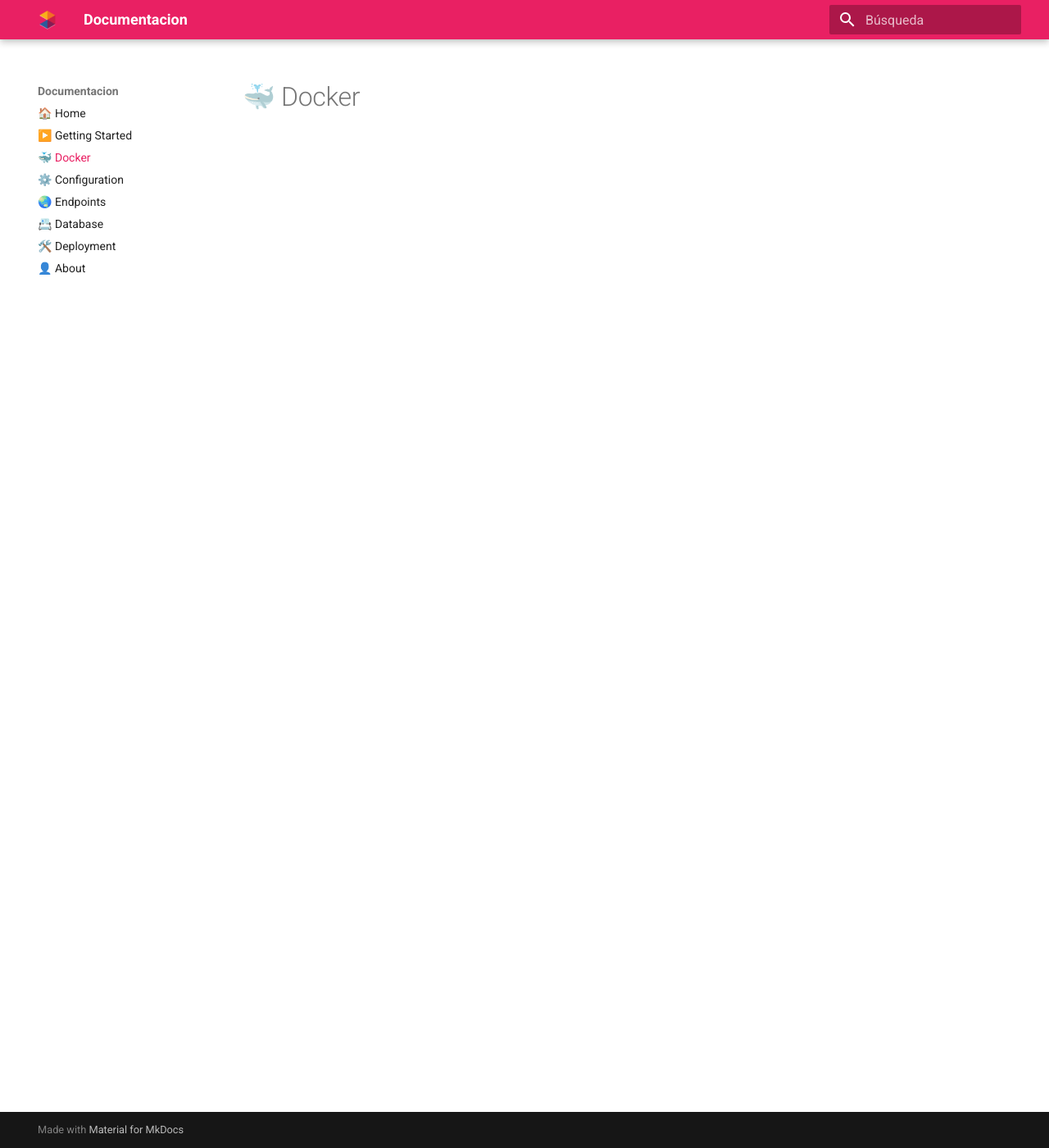
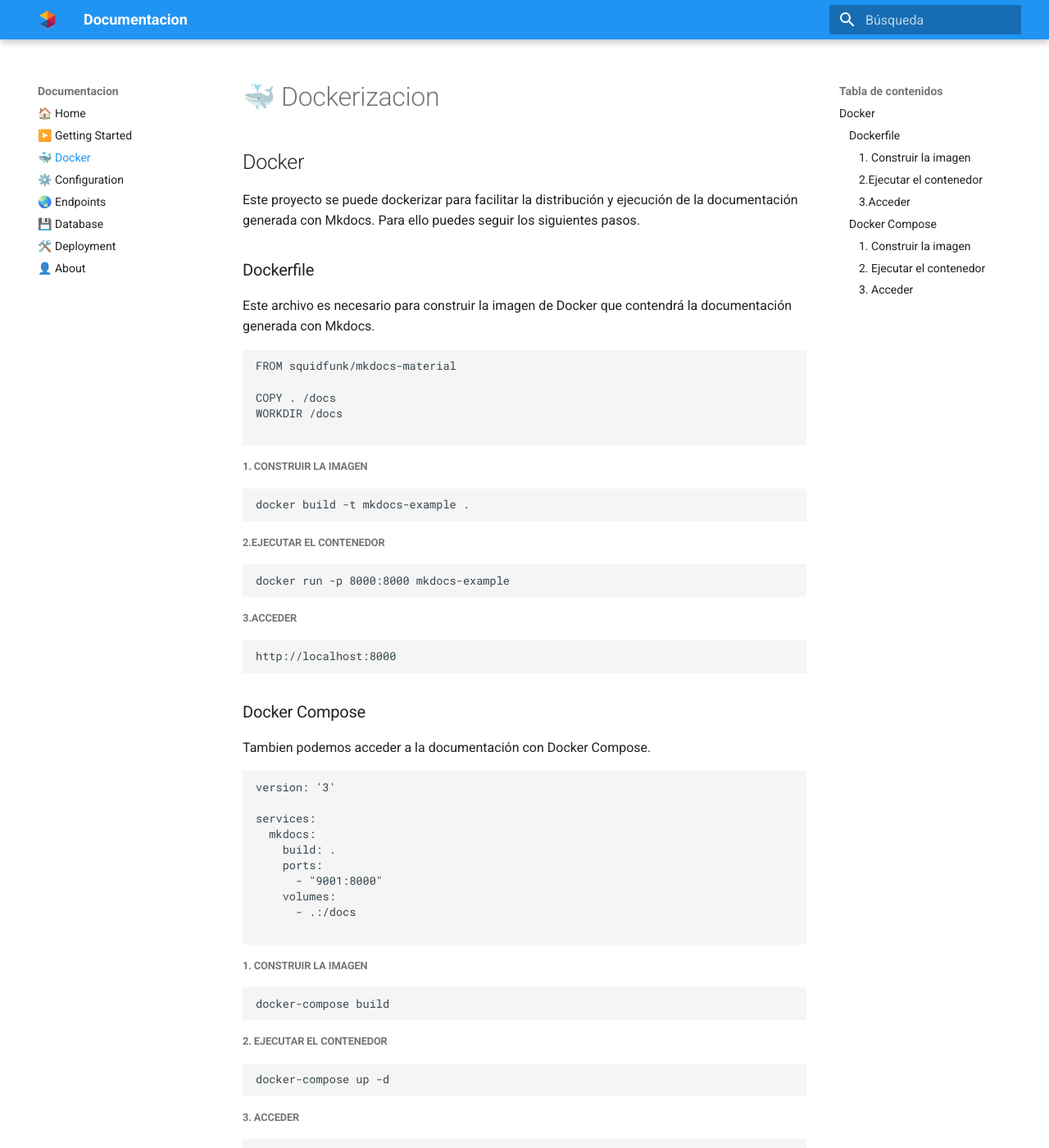
Before and after one commit to MaximilianoRodrigoSoria/mkdocs-example, an MkDocs documentation site: the page built from docs/docker.md, in a window 1280 px wide and 1400 px high. Shown: the whole window at 82% size. Built offline with MkDocs 1.6.1 and Material for MkDocs 9.7.7, drawn with Linux system fonts in a browser that asks for light colours; some of the changed text lies outside the part shown.

Commit message:
Se actualiza la documentacion

````diff
--- a/docs/docker.md
+++ b/docs/docker.md
@@ -1 +1,72 @@
-# 🐳 Docker
+# 🐳 Dockerizacion
+
+## Docker
+
+Este proyecto se puede dockerizar para facilitar la distribución y ejecución de la documentación generada con Mkdocs.
+Para ello puedes seguir los siguientes pasos.
+
+### Dockerfile
+
+Este archivo es necesario para construir la imagen de Docker que contendrá la documentación generada con Mkdocs.
+
+```Dockerfile
+FROM squidfunk/mkdocs-material
+
+COPY . /docs
+WORKDIR /docs
+
+```
+
+##### 1. Construir la imagen
+
+```bash
+docker build -t mkdocs-example .
+```
+
+##### 2.Ejecutar el contenedor
+
+```bash
+docker run -p 8000:8000 mkdocs-example
+```
+
+##### 3.Acceder
+
+```bash
+http://localhost:8000
+```
+
+
+### Docker Compose
+
+Tambien podemos acceder a la documentación con Docker Compose.
+
+```yaml
+version: '3'
+
+services:
+  mkdocs:
+    build: .
+    ports:
+      - "9001:8000"
+    volumes:
+      - .:/docs
+
+```
+
+##### 1. Construir la imagen
+
+```bash
+docker-compose build
+```
+
+##### 2. Ejecutar el contenedor
+
+```bash
+docker-compose up -d
+```
+
+##### 3. Acceder
+
+```bash
+http://localhost:9001
+```
--- a/mkdocs.yml
+++ b/mkdocs.yml
@@ -6,7 +6,7 @@
   - 🐳 Docker: docker.md
   - ⚙️ Configuration: configurations.md
   - 🌏 Endpoints: endpoints.md
-  - 📇 Database: database.md
+  - 💾 Database: database.md
   - 🛠️ Deployment: deployment.md
   - 👤 About: about.md
 
@@ -19,7 +19,7 @@
   name: material
   palette:
     accent: gray
-    primary: pink
+    primary: blue
   font:
     text: Roboto
   language: es
````
Also changed, not shown: docs/about.md (+1 -3 lines), docs/database.md (+1 -1 lines), docs/getting_started.md (+1 -0 lines), docs/index.md (+1 -1 lines), docs/images/welcome.png (added).
